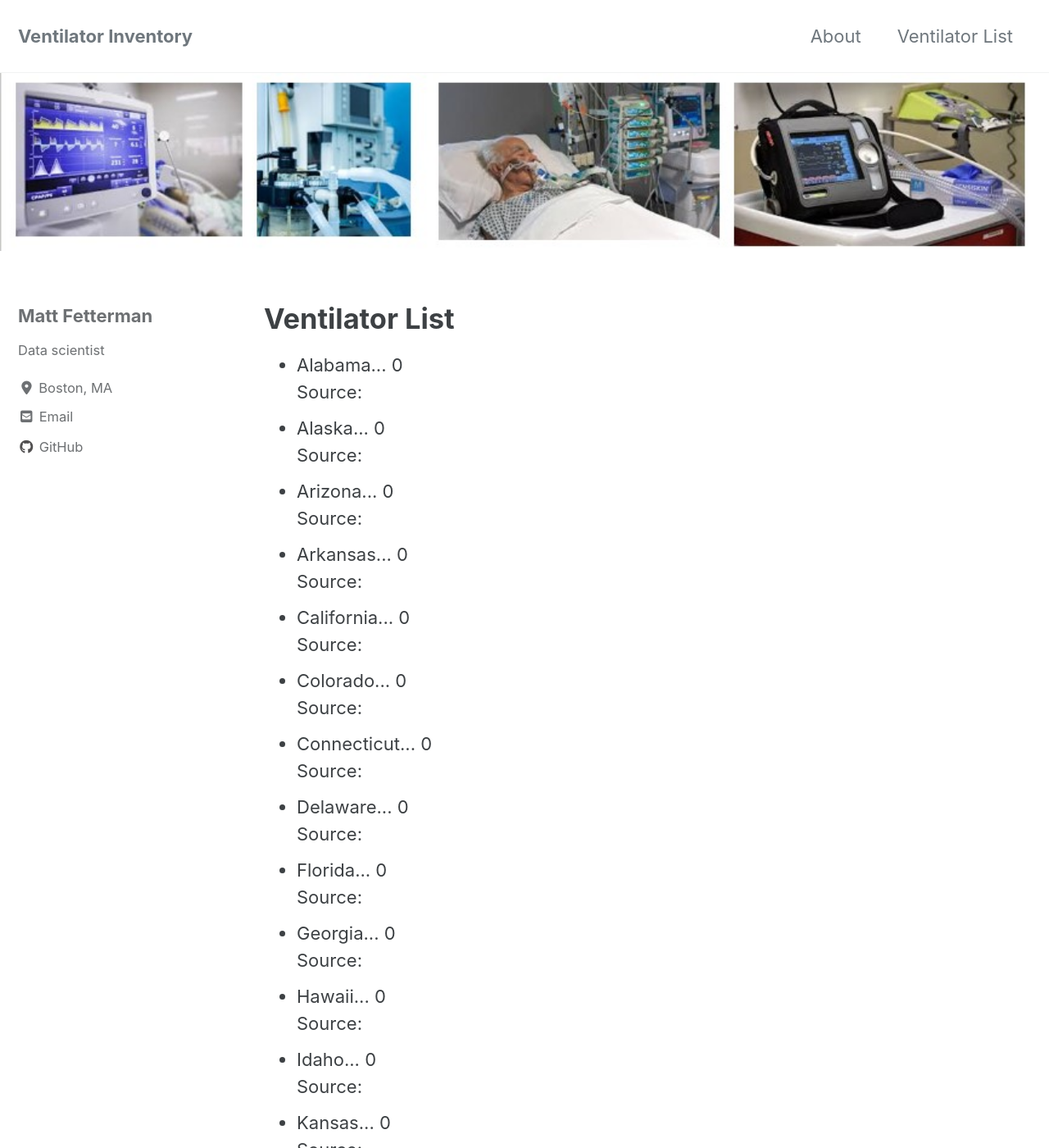
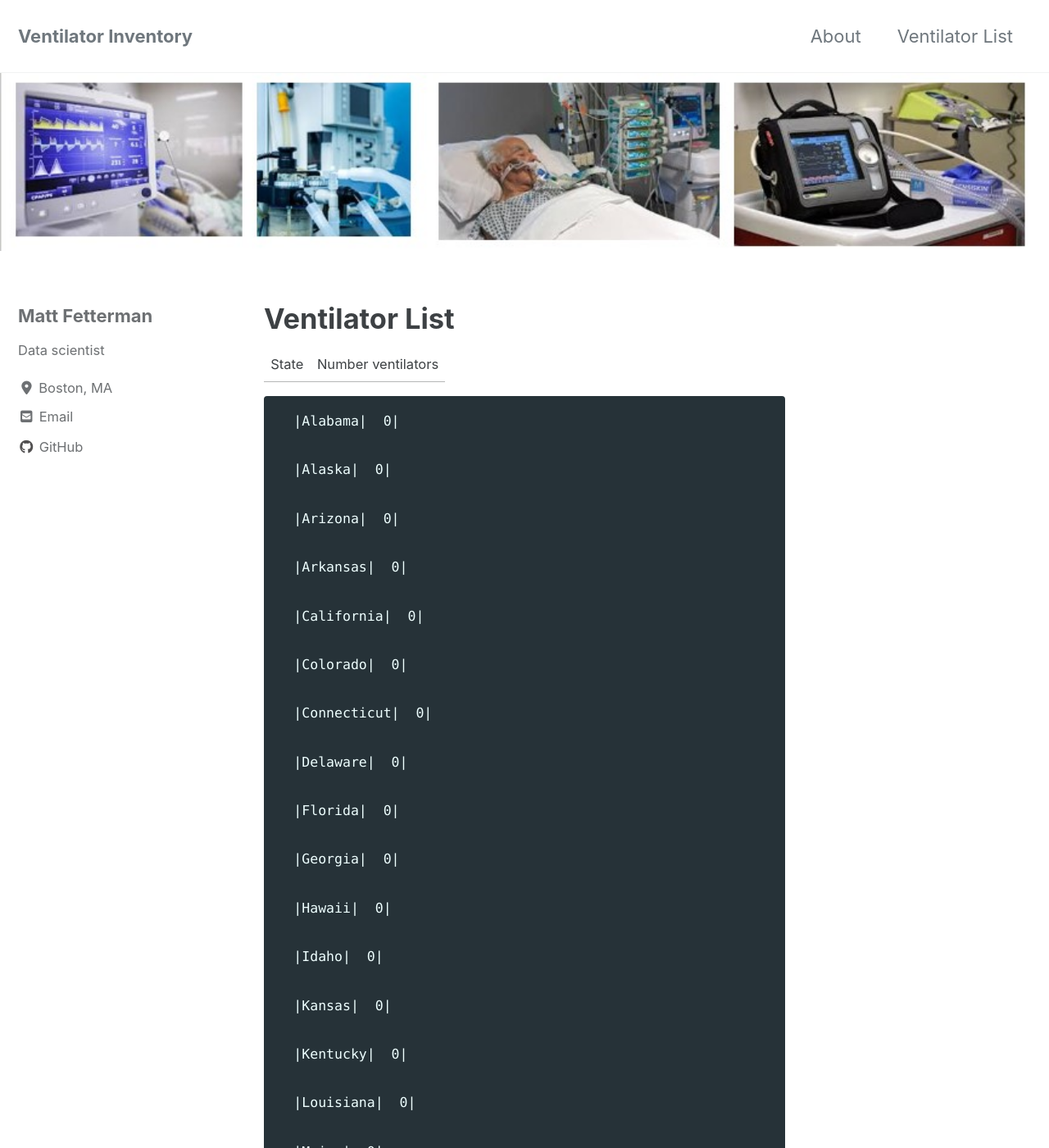
Before and after one commit to mattinjersey/VentInventory, a Jekyll site: the page built from _pages/VentilatorList.md, in a window 1280 px wide and 1400 px high. Shown: the whole window at 82% size. Built offline with Jekyll 4.4.1, drawn with Linux system fonts in a browser that asks for light colours; cached includes are drawn as plain includes; nearby versions of some CDN libraries; some of the changed text lies outside the part shown.

Commit message:
Update VentilatorList.md

```diff
--- a/_pages/VentilatorList.md
+++ b/_pages/VentilatorList.md
@@ -6,12 +6,7 @@ header:
  image: "/images/Vent2.jpg"
 ---
 
-<ul>
+| State |  Number ventilators |
   {% for block in site.data.VentilatorList_ByState.VentList %}
-      <li>
-          {{ block.state }}...
-          {{ block.numVentilators }} <br>
-          Source: {{block.source}}
-      </li>
+      |{{ block.state }}|  {{ block.numVentilators }}|
   {% endfor %}
-</ul>
```
